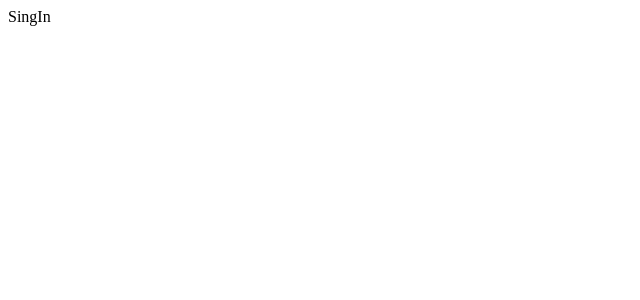
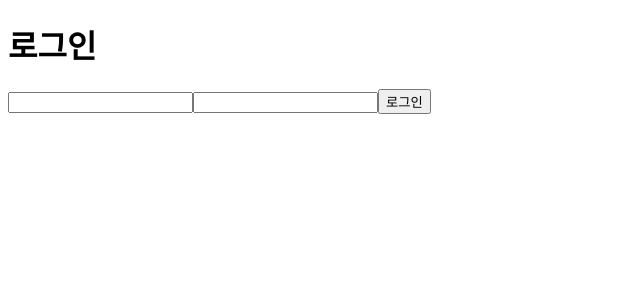
Before and after one commit to Rose-Rosie-Rose/LV5-LOGIN-SIGNUP, a React (Create React App) app: page /signin in a window 1280 px wide. Shown: the top 300 px of the page, without its empty margins (0-640 px from the left). Built offline with nearby package versions, Linux system fonts and the light colour scheme.

Commit message:
feat: 로그인 관련 기본 틀 생성

```diff
--- a/src/components/pages/singin/index.js
+++ b/src/components/pages/singin/index.js
@@ -1,5 +1,12 @@
 const SingInPage = () => {
-  return <>SingIn</>
-}
+  return (
+    <>
+      <h1>로그인</h1>
+      <input type="text" />
+      <input type="text" />
+      <input type="submit" value="로그인" />
+    </>
+  );
+};
 
-export default SingInPage
+export default SingInPage;
```
